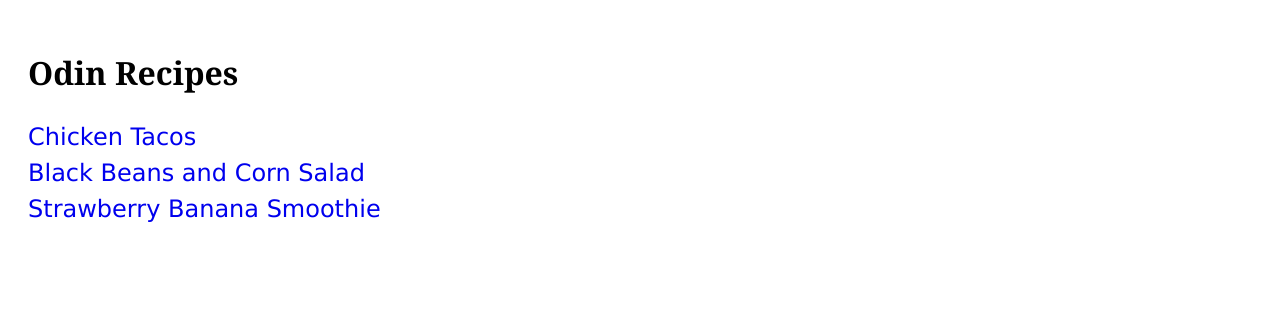
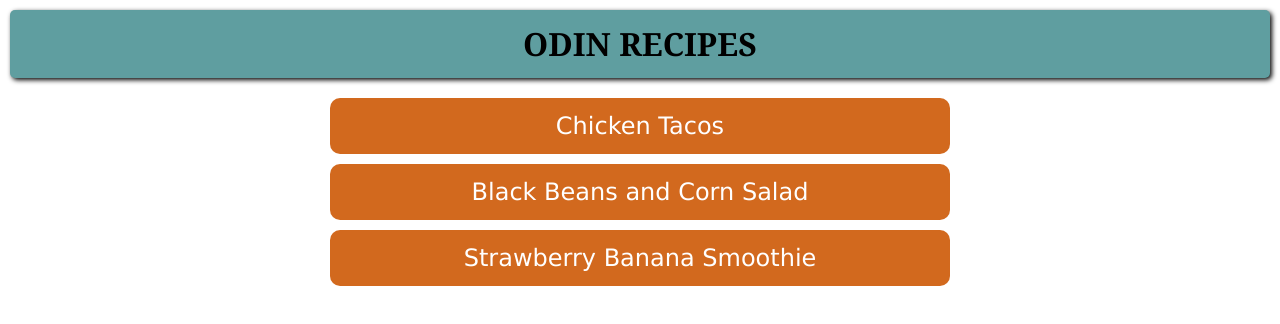
Before and after one commit to py-code314/odin-recipes, a plain HTML site: page index.html in a window 1280 px wide. Drawn offline with Linux system fonts and the light colour scheme.

Commit message:
Add reset & styles for index page

```diff
--- a/static/styles.css
+++ b/static/styles.css
@@ -1,10 +1,28 @@
-/* Style index page */
+/* Reset */
+*,
+*::after,
+*::before {
+    box-sizing: border-box;
+}
+
 body {
-    padding: 20px;
+    margin: 0;
+    padding: 0;
     line-height: 1.5;
 }
 
-h1, h2 {
+/* Style index page */
+.title {
+    background-color: cadetblue;
+    text-align: center;
+    text-transform: uppercase;
+    padding: 10px;
+    margin: 10px;
+    border-radius: 5px;
+    box-shadow: 2px 2px 5px black;
+}
+
+.title, .recipe-heading {
     font-family: Georgia, 'Times New Roman', Times, serif;
 }
 
@@ -15,11 +33,22 @@ p, ul, ol {
 .recipes-list {
     list-style-type: none;
     padding: 0;
+    width: 50%;
+    margin: 20px auto;
+    text-align: center;
+
 }
 
 .recipe-page a{
     text-decoration: none;
     font-size: 1.5em;
+    display: block;
+    background-color: chocolate;
+    padding: 10px;
+    margin: 10px;
+    border-radius: 10px;
+    color: white;
+
 }
 
 /* Style recipe page */
```
